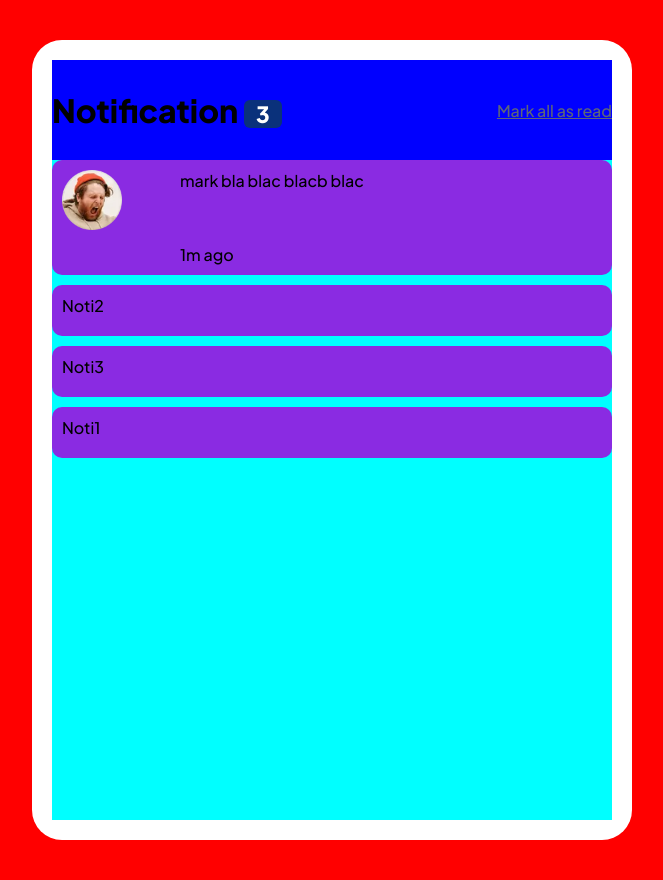
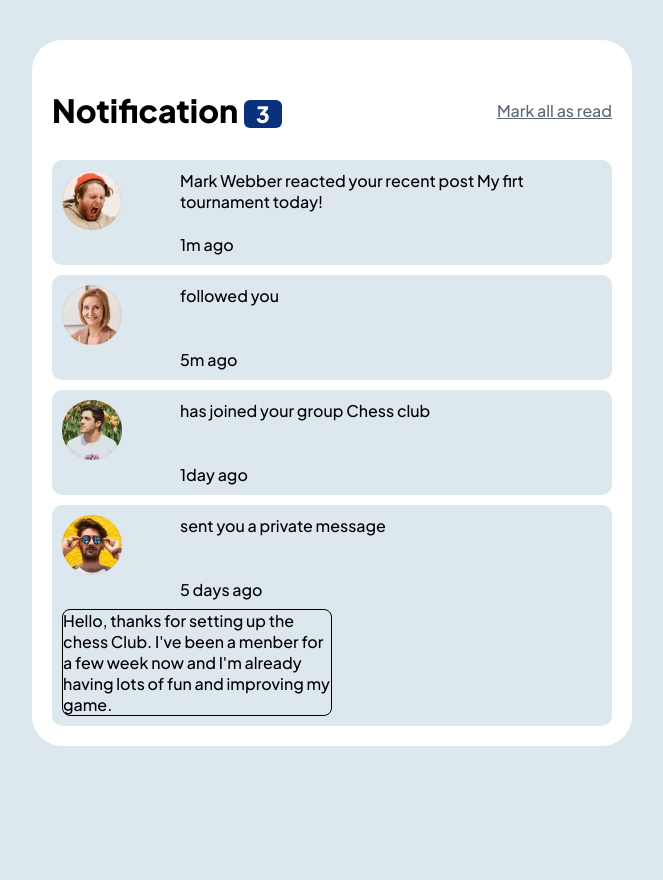
Before and after one commit to jparedes23/Practicas_Full_Stack, a PHP site: page / in a window 1280 px wide. Shown: the whole page, without its empty margins (308-971 px from the left). After the commit the page ends 746 px from the top, so only its background shows below. Run offline with PHP 8.4, Linux system fonts and the light colour scheme.

Commit message:
reto finalizado

```diff
--- a/Reto5/css/style.css
+++ b/Reto5/css/style.css
@@ -5,7 +5,7 @@
 }
 
 body{
-    background-color: red;
+    background-color: hsl(205, 33%, 90%);
     font-family: 'Plus Jakarta Sans', sans-serif;
 }
 
@@ -15,7 +15,6 @@ h1{
 
 .grid-container{
     background-color: white;
-    height: 100vh;
     max-width: 600px;
     padding: 20px;
     margin: 40px;
@@ -31,7 +30,7 @@ h1{
     display: grid;
     grid-template-columns: 3fr auto;
     align-items: center;
-    background-color: blue;
+    background-color: white;
     grid-area: header;
 }
 
@@ -55,42 +54,50 @@ h1{
 }
 
 .main{
-    background-color: aqua;
     grid-area: main;
     display: grid;
     align-content: flex-start;
-    gap: 10px;
+    row-gap: 10px;
 
 }
 .main .card{
-
     border-radius: 10px;
-    background-color: blueviolet;
+    background-color:hsl(205, 33%, 90%);
     padding: 10px;
     display: grid;
     grid-template-areas:
     "avatar content"
     ". time";
     grid-template-columns: 20% 80%;
-    gap: 10px;
+    column-gap: 10px;
 }
 
 .main .card .avatar{
     grid-area: avatar;
+
 }
 .main .card .avatar img{
     width: 60px;
-    margin: 0 auto;
+
+
 }
 .main .card .content{
     grid-area: 'content';
+
 }
 .main .card .time{
+
     grid-area: time;
+
 }
-
-
-
+.main .card .cont{
+    display: flex;
+    width: 250%;
+    border-radius: 8px;
+    margin-top: 30px;
+    border: 1px solid black;
+   justify-content: center;
+}
 
 @media (min-width: 600px){
     .grid-container{
--- a/Reto5/index.html
+++ b/Reto5/index.html
@@ -21,15 +21,50 @@
 
                 </di>
                 <div class="content">
-                    mark bla blac blacb blac
+                    Mark Webber reacted your recent post My firt tournament today!
                 </div>
                 <div class="time">
                     1m ago
                 </div>
             </div>
-            <div class="card">Noti2</div>
-            <div class="card">Noti3</div>
-            <div class="card">Noti1</div>
+            <div class="card">
+                <di class="avatar">
+                    <img src="./images/avatar-angela-gray.webp" alt="">
+
+                </di>
+                <div class="content">
+                    followed you
+                </div>
+                <div class="time">
+                    5m ago
+                </div>
+            </div>
+            <div class="card">
+                <di class="avatar">
+                    <img src="./images/avatar-jacob-thompson.webp" alt="">
+
+                </di>
+                <div class="content">
+                    has joined your group Chess club
+                </div>
+                <div class="time">
+                    1day ago
+                </div>
+            </div>
+            <div class="card">
+                <di class="avatar">
+                    <img src="./images/avatar-rizky-hasanuddin.webp" alt="">
+                </di>
+                <div class="content">
+                    sent you a private message
+                </div>
+                <div class="time">
+                    5 days ago
+                </div>
+                <div class="cont">
+                    Hello, thanks for setting up the chess Club. I've been a menber for a few week now and I'm already having lots of fun and improving my game.
+                </div>
+            </div>
 
         </div>
     </div>
```
